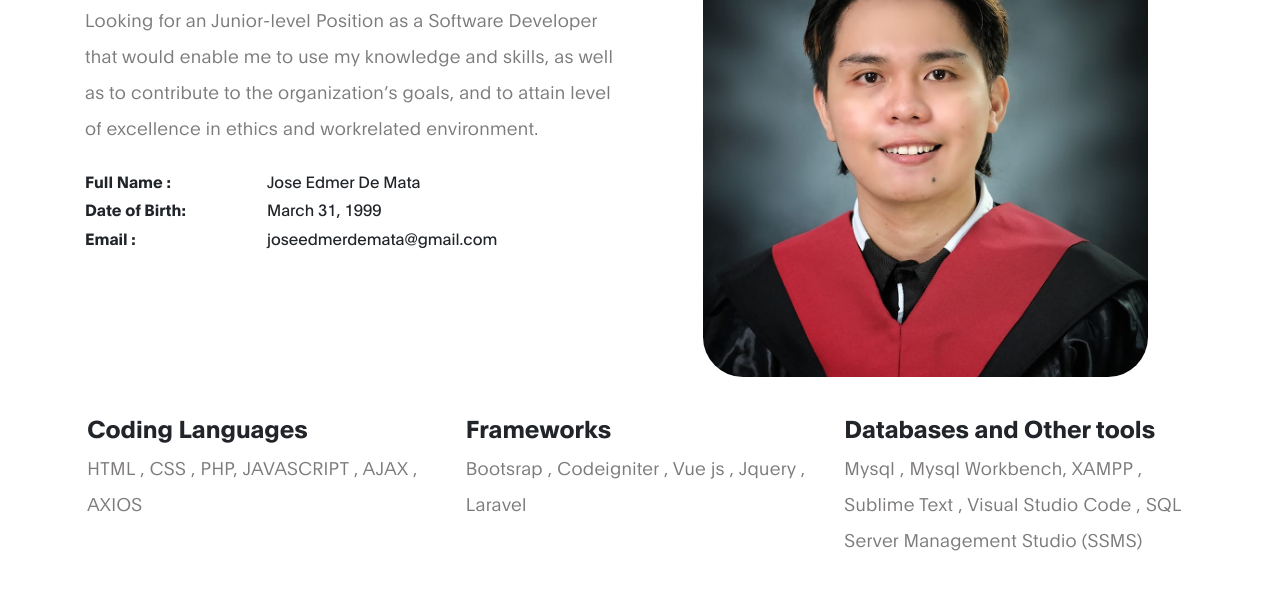
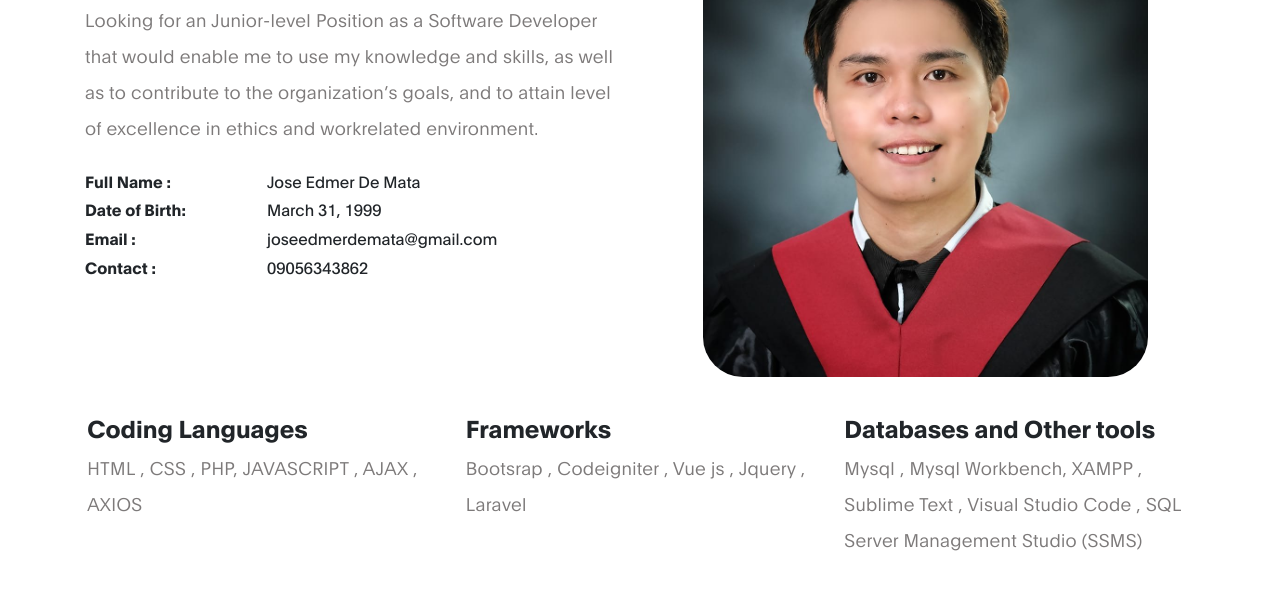
Before and after one commit to JhemTZY/JDM, a plain HTML site: page index.html in a window 1280 px wide. Shown: the part 764-1353 px from the top of the page. Drawn offline with Linux system fonts and the light colour scheme.

Commit message:
FIRST COMMIT

```diff
--- a/index.html
+++ b/index.html
@@ -117,6 +117,9 @@ https://www.tooplate.com/view/2120-ben-resume
 
                         <li><strong>Email :</strong> joseedmerdemata@gmail.com</li>
 
+                        <li><strong>Contact :</strong> 09056343862</li>
+
+
                     </ul>
 
                 </div>
@@ -126,7 +129,7 @@ https://www.tooplate.com/view/2120-ben-resume
                   </div>
 
             </div>
-            <div class="row about-third">
+            <div class="row about-third ">
             	<div class="col-lg-4 col-md-4 col-12">
                 <h6>Coding Languages</h6>
                 <p>HTML , CSS , PHP, JAVASCRIPT , AJAX , AXIOS</p>
```
